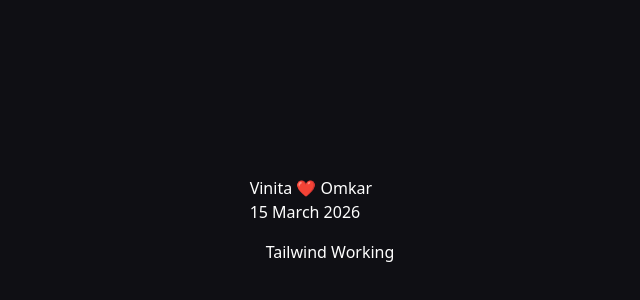
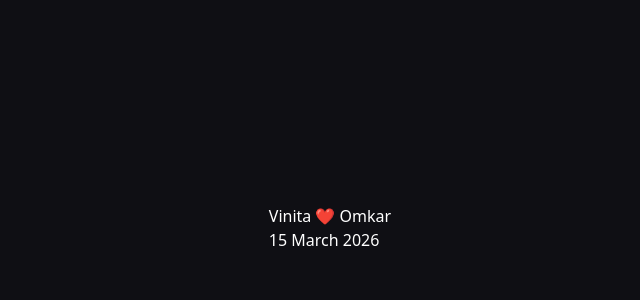
Before and after one commit to karthiksairaj-g/Vinita-Omkar, a Next.js app: page / in a window 1280 px wide. Shown: the part 172-472 px from the top of the page, without its empty margins (310-950 px from the left). Built offline with nearby package versions, Linux system fonts and the light colour scheme.

Commit message:
Audit complete - production build passing

```diff
--- a/app/layout.tsx
+++ b/app/layout.tsx
@@ -1,6 +1,6 @@
 import "../styles/theme.css";
 import "../styles/animations.css";
-import "../app/globals.css";
+import "./globals.css";
 
 import type { Metadata } from "next";
 
--- a/components/ui/Hero.tsx
+++ b/components/ui/Hero.tsx
@@ -4,9 +4,6 @@ export default function Hero(){
   <div>
    <h1>Vinita ❤️ Omkar</h1>
    <p>15 March 2026</p>
-   <div className="bg-rosegold text-white p-4">
-  Tailwind Working
-</div>
   </div>
  </section>
  )
--- /dev/null
+++ b/global.d.ts
@@ -0,0 +1 @@
+declare module "*.css";
```
Also changed, not shown: app/page.tsx (+0 -16 lines).
